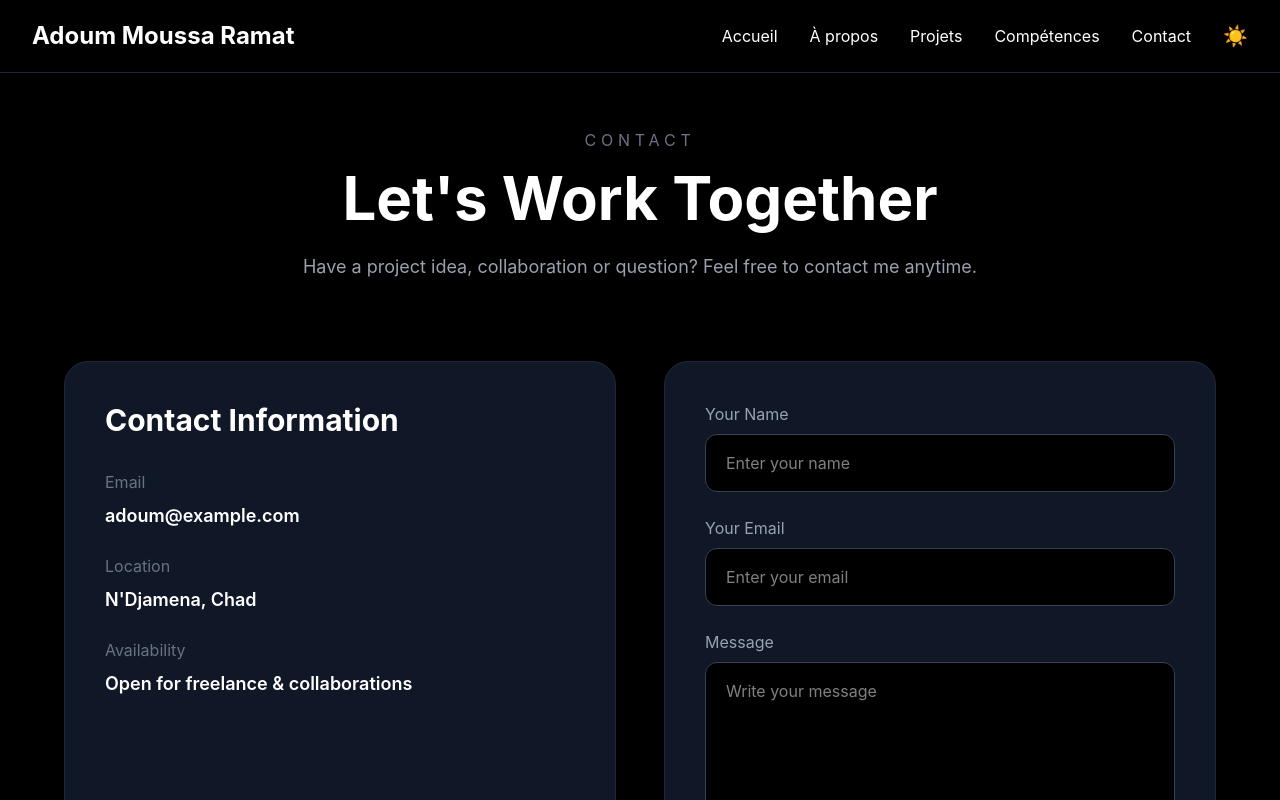
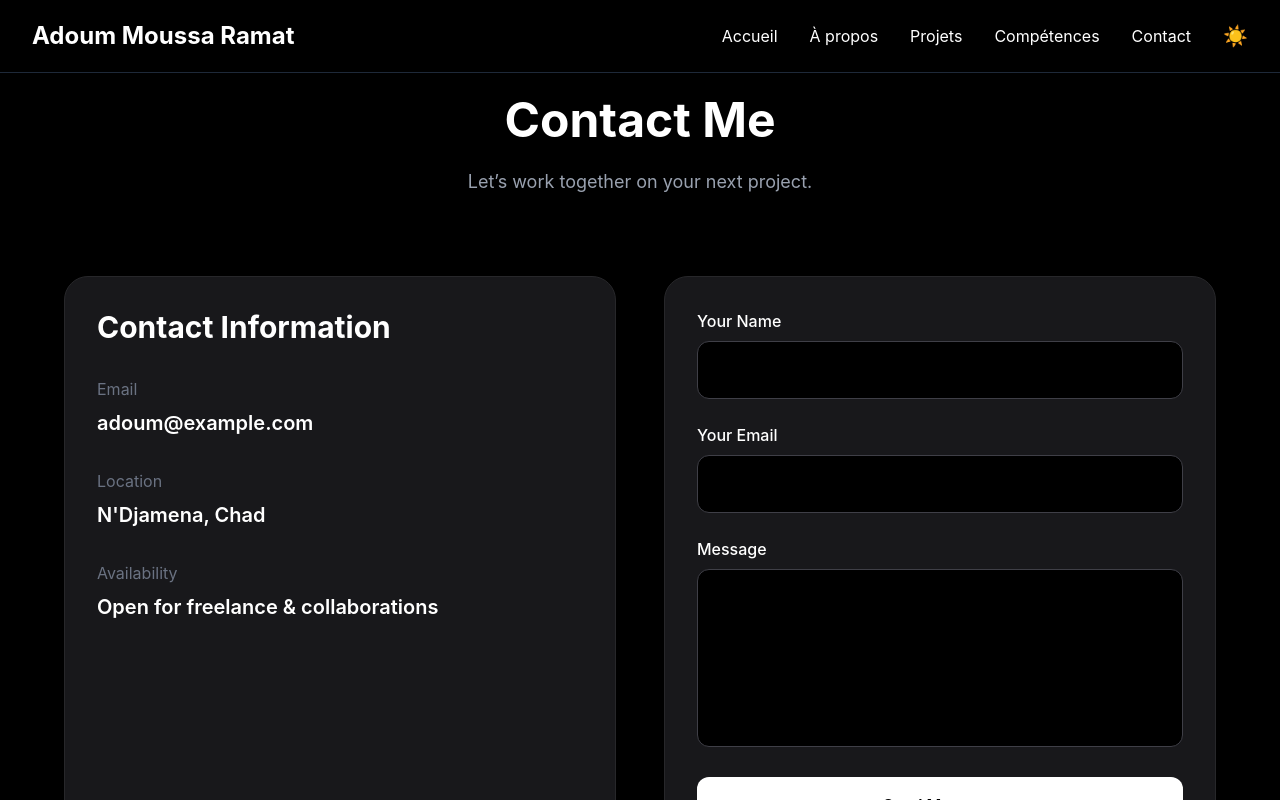
Before and after one commit to MrEmbedded-coder/portfolio-fullstack, a React (Vite) app in the folder frontend/: page /contact in a window 1280 px wide. Shown: the top 800 px of the page. Built offline with nearby package versions, Linux system fonts and the light colour scheme.

Commit message:
Rewrite contact form

```diff
--- a/frontend/src/pages/Contact.jsx
+++ b/frontend/src/pages/Contact.jsx
@@ -1,36 +1,36 @@
+import { useState } from "react"
 import { motion } from "framer-motion"
-import { useState } from "react"
 
 function Contact() {
 
   const [formData, setFormData] = useState({
     name: "",
     email: "",
-    message: ""
+    message: "",
   })
 
-
-
   const [loading, setLoading] = useState(false)
-  const [succes, setSuccess] = useState(false)
+  const [success, setSuccess] = useState("")
   const [error, setError] = useState("")
 
-
+  // gérer changement des champs
   const handleChange = (e) => {
     setFormData({
       ...formData,
-      [e.target.name]: e.target.value
+      [e.target.name]: e.target.value,
     })
   }
 
+  // envoyer formulaire
   const handleSubmit = async (e) => {
     e.preventDefault()
+
     setLoading(true)
-
+    setSuccess("")
     setError("")
-    setSuccess(false)
 
     try {
+
       const response = await fetch(
         "https://portfolio-fullstack-ge9r.onrender.com/contact",
         {
@@ -43,265 +43,178 @@ function Contact() {
       )
 
       const data = await response.json()
-     console.log(data)
-     setSuccess(true)
+
+      if (response.ok) {
+
+        setSuccess("Message sent successfully!")
+
         setFormData({
           name: "",
           email: "",
-      message: ""
+          message: "",
         })
+
+      } else {
+
+        setError(data.message || "Something went wrong")
+
       }
 
-    catch(error){
-      setError(error.message)
+    } catch (err) {
+
+      setError("Server connection error")
+
     }
-    finally{
+
     setLoading(false)
   }
-  }
+
   return (
 
-    <section className="min-h-screen bg-white text-black dark:bg-black dark:text-white px-6 py-32 transition-colors duration-500 overflow-hidden">
-
-      <div className="max-w-6xl mx-auto">
-
-        {/* Header */}
+    <section className="min-h-screen bg-white dark:bg-black text-black dark:text-white px-6 py-24 transition-all duration-500">
 
       <motion.div
-
+        className="max-w-6xl mx-auto"
         initial={{ opacity: 0, y: 50 }}
-
         animate={{ opacity: 1, y: 0 }}
-
-          transition={{ duration: 1 }}
-
-          className="text-center mb-20"
+        transition={{ duration: 0.8 }}
       >
 
-          <p className="uppercase tracking-[0.3em] text-gray-600 dark:text-gray-500 mb-4">
+        <div className="text-center mb-20">
 
-            Contact
-
-          </p>
-
-          <h1 className="text-5xl md:text-6xl font-bold mb-6">
-
-            Let's Work Together
-
+          <h1 className="text-5xl font-bold mb-6">
+            Contact Me
           </h1>
 
-          <p className="text-gray-700 dark:text-gray-400 max-w-3xl mx-auto text-lg leading-relaxed">
-
-            Have a project idea, collaboration or question?
-            Feel free to contact me anytime.
-
-          </p>
-
-        </motion.div>
-
-        {/* Content */}
-
-        <div className="grid md:grid-cols-2 gap-12">
-
-          {/* Left Side */}
-
-          <motion.div
-
-            initial={{ opacity: 0, x: -50 }}
-
-            animate={{ opacity: 1, x: 0 }}
-
-            transition={{ duration: 1 }}
-
-            className="bg-gray-100 dark:bg-gray-900 border border-gray-300 dark:border-gray-800 rounded-3xl p-10 shadow-lg"
-          >
-
-            <h2 className="text-3xl font-bold mb-8">
-
-              Contact Information
-
-            </h2>
-
-            <div className="space-y-6">
-
-              <div>
-
-                <p className="text-gray-600 dark:text-gray-500 mb-2">
-
-                  Email
-
-                </p>
-
-                <p className="text-lg font-semibold">
-
-                  adoum@example.com
-
+          <p className="text-gray-600 dark:text-gray-400 text-lg">
+            Let’s work together on your next project.
           </p>
 
         </div>
 
+        <div className="grid md:grid-cols-2 gap-12">
+
+          {/* left side */}
+          <div className="bg-gray-100 dark:bg-zinc-900 p-8 rounded-3xl border border-gray-200 dark:border-zinc-800">
+
+            <h2 className="text-3xl font-bold mb-8">
+              Contact Information
+            </h2>
+
+            <div className="space-y-8">
+
               <div>
-
-                <p className="text-gray-600 dark:text-gray-500 mb-2">
-
-                  Location
-
-                </p>
-
-                <p className="text-lg font-semibold">
-
-                  N'Djamena, Chad
-
-                </p>
-
+                <p className="text-gray-500 mb-2">Email</p>
+                <h3 className="text-xl font-semibold">
+                  adoum@example.com
+                </h3>
               </div>
 
               <div>
+                <p className="text-gray-500 mb-2">Location</p>
+                <h3 className="text-xl font-semibold">
+                  N'Djamena, Chad
+                </h3>
+              </div>
 
-                <p className="text-gray-600 dark:text-gray-500 mb-2">
-
-                  Availability
-
-                </p>
-
-                <p className="text-lg font-semibold">
-
+              <div>
+                <p className="text-gray-500 mb-2">Availability</p>
+                <h3 className="text-xl font-semibold">
                   Open for freelance & collaborations
-
-                </p>
+                </h3>
+              </div>
 
             </div>
 
           </div>
 
-          </motion.div>
-
-          {/* Right Side */}
-
-          <motion.form
+          {/* right side */}
+          <form
             onSubmit={handleSubmit}
-
-
-
-            initial={{ opacity: 0, x: 50 }}
-
-            animate={{ opacity: 1, x: 0 }}
-
-            transition={{ duration: 1 }}
-
-            className="bg-gray-100 dark:bg-gray-900 border border-gray-300 dark:border-gray-800 rounded-3xl p-10 shadow-lg space-y-6"
+            className="bg-gray-100 dark:bg-zinc-900 p-8 rounded-3xl border border-gray-200 dark:border-zinc-800"
           >
 
-            {/* Name */}
+            <div className="mb-6">
 
-            <div>
-
-              <label className="block mb-2 text-gray-700 dark:text-gray-400">
-
+              <label className="block mb-2 font-medium">
                 Your Name
-
               </label>
 
               <input
                 type="text"
-
-                name = "name"
+                name="name"
                 value={formData.name}
                 onChange={handleChange}
-                placeholder="Enter your name"
-
-                className="w-full bg-white dark:bg-black border border-gray-300 dark:border-gray-700 rounded-xl px-5 py-4 outline-none focus:border-cyan-400 transition"
+                required
+                className="w-full p-4 rounded-xl bg-white dark:bg-black border border-gray-300 dark:border-zinc-700 outline-none"
               />
 
             </div>
 
-            {/* Email */}
+            <div className="mb-6">
 
-            <div>
-
-              <label className="block mb-2 text-gray-700 dark:text-gray-400">
-
+              <label className="block mb-2 font-medium">
                 Your Email
-
               </label>
 
               <input
                 type="email"
-
                 name="email"
                 value={formData.email}
                 onChange={handleChange}
-
-                placeholder="Enter your email"
-
-                className="w-full bg-white dark:bg-black border border-gray-300 dark:border-gray-700 rounded-xl px-5 py-4 outline-none focus:border-cyan-400 transition"
+                required
+                className="w-full p-4 rounded-xl bg-white dark:bg-black border border-gray-300 dark:border-zinc-700 outline-none"
               />
 
             </div>
 
-            {/* Message */}
+            <div className="mb-6">
 
-            <div>
-
-              <label className="block mb-2 text-gray-700 dark:text-gray-400">
-
+              <label className="block mb-2 font-medium">
                 Message
-
               </label>
 
               <textarea
-
+                name="message"
                 rows="6"
-
-                name="message"
                 value={formData.message}
                 onChange={handleChange}
-
-                placeholder="Write your message"
-
-                className="w-full bg-white dark:bg-black border border-gray-300 dark:border-gray-700 rounded-xl px-5 py-4 outline-none focus:border-cyan-400 transition resize-none"
-              >
-
-              </textarea>
+                required
+                className="w-full p-4 rounded-xl bg-white dark:bg-black border border-gray-300 dark:border-zinc-700 outline-none resize-none"
+              ></textarea>
 
             </div>
 
-            {/* Button */}
-
             <button
-
               type="submit"
-
-              className="w-full bg-black text-white dark:bg-white dark:text-black py-4 rounded-xl font-semibold hover:opacity-80 transition"
+              disabled={loading}
+              className="w-full bg-black dark:bg-white text-white dark:text-black py-4 rounded-xl font-semibold hover:opacity-80 transition"
             >
 
               {loading ? "Sending..." : "Send Message"}
 
             </button>
 
-            {
-              succes && (
-                <p className="text-green-500 text-center mt-4">
-                  Message sent successfully
+            {success && (
+              <p className="text-green-500 mt-6 text-center">
+                {success}
               </p>
-              )
-            }
+            )}
 
-            {
-              error && (
-                <p className="text-red-500 text-center mt-4">
+            {error && (
+              <p className="text-red-500 mt-6 text-center">
                 {error}
               </p>
-              )
-            }
+            )}
 
-          </motion.form>
+          </form>
 
         </div>
 
-      </div>
+      </motion.div>
 
     </section>
+
   )
 }
 
```
Lines whose indentation alone changed are shown as unchanged.
